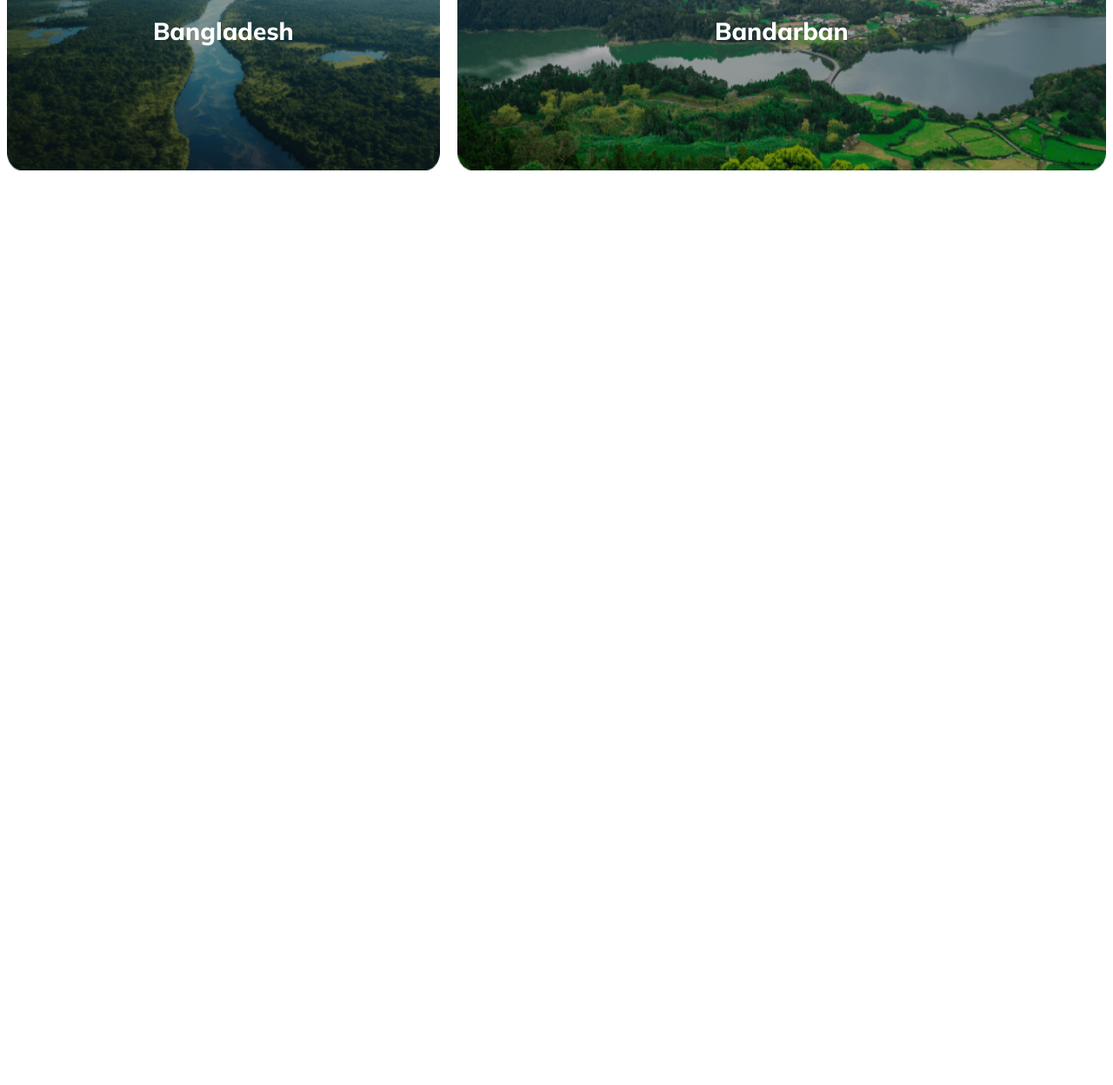
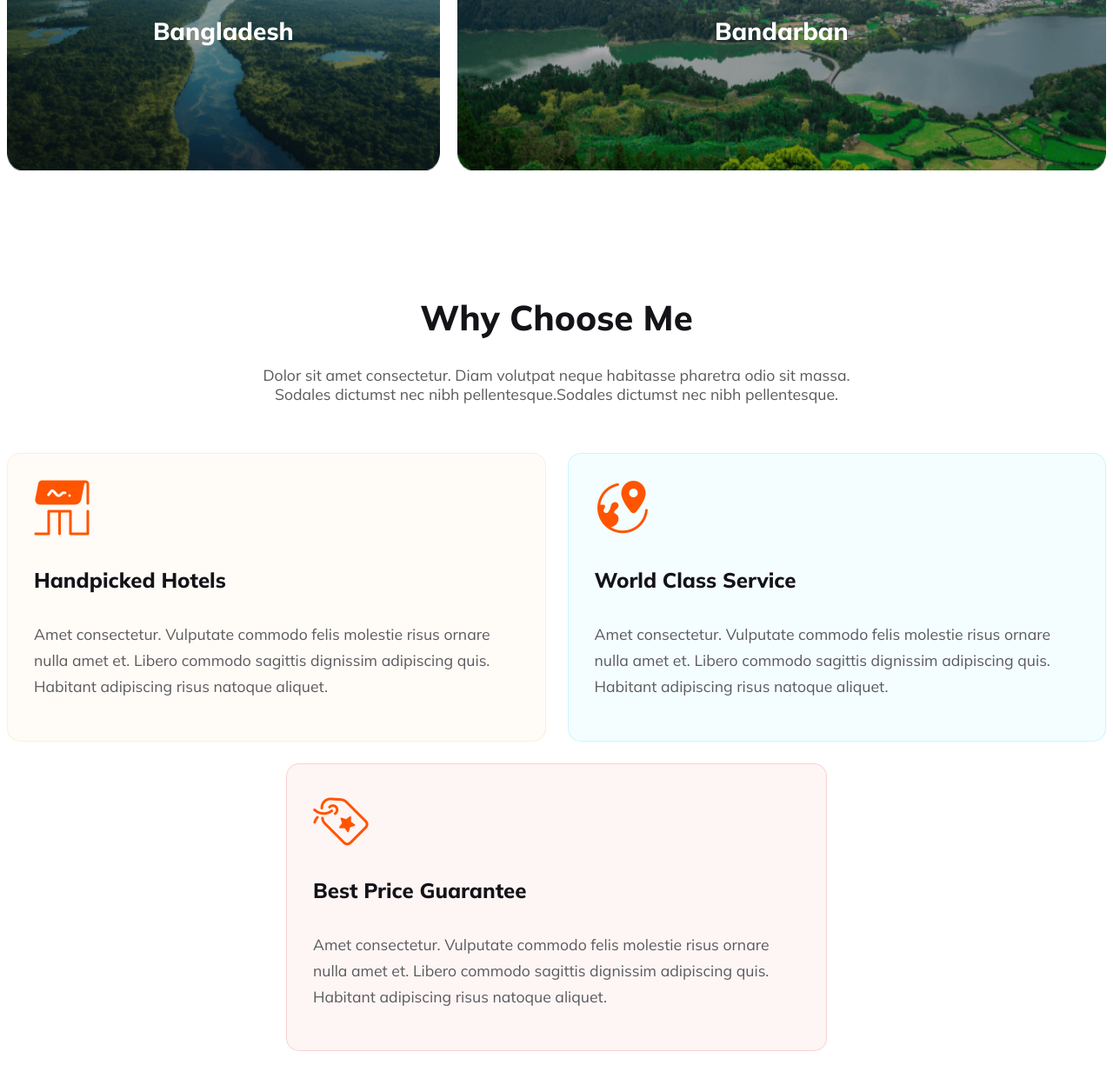
Before and after one commit to Ashiqur1819/AE-Travel, a plain HTML site: page index.html in a window 1280 px wide. Shown: the part 2816-4064 px from the top of the page at 87% size. Before the commit the page ends 3024 px from the top, so only its background shows below. Drawn offline with Linux system fonts and the light colour scheme.

Commit message:
Added choose section with responsive design for mobile and tablet

```diff
--- a/index.html
+++ b/index.html
@@ -118,6 +118,36 @@
         </section>
 <!-- Destination section ends here -->
 
+<!-- Choose section starts here -->
+        <section>
+            <div class="choose">
+                <h3 class="center-title">Why Choose Me</h3>
+                <p class="center-description">Dolor sit amet consectetur. Diam volutpat neque habitasse pharetra odio sit massa.<br>  Sodales dictumst nec nibh pellentesque.Sodales dictumst nec nibh pellentesque.</p>
+                <br><br>
+                <div class="choose-row-1">
+                    <div class="choose-card" id="choose-card-1">
+                    <img src="images/hotel.png" alt="">
+                    <h4 class="choose-card-title">Handpicked Hotels</h4>
+                    <p class="choose-card-description">Amet consectetur. Vulputate commodo felis molestie risus  ornare nulla amet et. Libero commodo sagittis dignissim adipiscing quis. Habitant adipiscing risus natoque aliquet. </p>
+                    </div>
+                    <div class="choose-card" id="choose-card-2">
+                    <img src="images/service.png" alt="">
+                    <h4 class="choose-card-title">World Class Service</h4>
+                    <p class="choose-card-description">Amet consectetur. Vulputate commodo felis molestie risus  ornare nulla amet et. Libero commodo sagittis dignissim adipiscing quis. Habitant adipiscing risus natoque aliquet. </p>
+                    </div>
+                </div>
+                <div class="choose-row-2">
+                    <div class="choose-card" id="choose-card-3">
+                    <img src="images/label.png" alt="">
+                    <h4 class="choose-card-title">Best Price Guarantee</h4>
+                    <p class="choose-card-description">Amet consectetur. Vulputate commodo felis molestie risus  ornare nulla amet et. Libero commodo sagittis dignissim adipiscing quis. Habitant adipiscing risus natoque aliquet. </p>
+                    </div>
+                </div>
+
+            </div>
+        </section>
+<!-- Choose section ends here -->
+
     </main>
 <!-- main section ends here -->
     <footer>
--- a/styles/style.css
+++ b/styles/style.css
@@ -1,7 +1,7 @@
 @import url('https://fonts.googleapis.com/css2?family=Mulish:ital,wght@0,200..1000;1,200..1000&display=swap');
 
 :root{
-    --primary-color: rgb(255, 84, 0);
+    --primary-color: #ff5400;
 }
 
 /* Shared tags and classes */
@@ -198,7 +198,53 @@ input[type="text"]{
 }
 /* Destination section ends here */
 
+/* Choose section starts here */
+.choose{
+    margin: 150px 0;
+}
+.choose-row-1{
+    display: grid;
+    grid-template-columns: 1fr 1fr;
+    gap: 25px;
+}
+.choose-row-2{
+    width: calc(50% - 10px);
+    margin:  0 auto;
+    margin-top: 25px;
+}
 
+.choose-card{
+    padding: 30px;
+    border-radius: 15px;
+}
+#choose-card-1{
+    background-color: rgba(251, 181, 99, 0.05);
+    border: 1px solid rgba(251, 181, 99, 0.2);
+}
+#choose-card-2{
+    background-color: rgba(41, 206, 246, 0.05);
+    border: 1px solid rgba(41, 206, 246, 0.2);
+}
+#choose-card-3{
+    border: 1px solid rgba(233, 68, 68, 0.2);
+    background: rgba(233, 68, 68, 0.05);
+}
+.choose-card-icon{
+    font-size: 50px;
+    color: var(--primary-color);
+}
+.choose-card-title{
+    color: rgb(19, 19, 24);
+    font-size: 24px;
+    font-weight: 800;
+}
+.choose-card-description{
+    color: rgb(90, 90, 93);
+    font-size: 1.1rem;
+    font-weight: 400;
+    line-height: 30px;
+}
+/* Choose section ends here */
 
 /*============== Responsive design starts here================== */
 
@@ -251,6 +297,12 @@ input[type="text"]{
     .row-1, .row-2, .row-3{
         grid-template-columns: 1fr;
     }
+    .choose-row-1{
+        grid-template-columns: 1fr;
+    }
+    .choose-row-2{
+        width: 100%;
+    }
 
 }
 
@@ -260,7 +312,7 @@ input[type="text"]{
     .navbar, .nav-brands, .nav-links{
         gap: 20px;
     }
-    .navbar, .banner, .popular{
+    .navbar, .banner, .popular,.destination, .choose{
         padding: 0 25px;
     }
     .nav-links{
@@ -299,4 +351,10 @@ input[type="text"]{
     .row-1, .row-2, .row-3{
         grid-template-columns: 1fr;
     }
+    .choose-row-1{
+        grid-template-columns: 1fr;
+    }
+    .choose-row-2{
+        width: 100%;
+    }
 }
```
Also changed, not shown: images/hotel.png (added), images/label.png (added), images/service.png (added).
